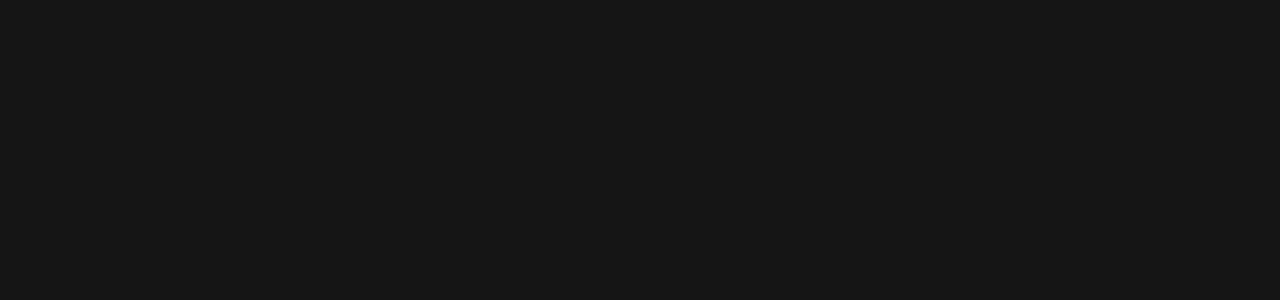
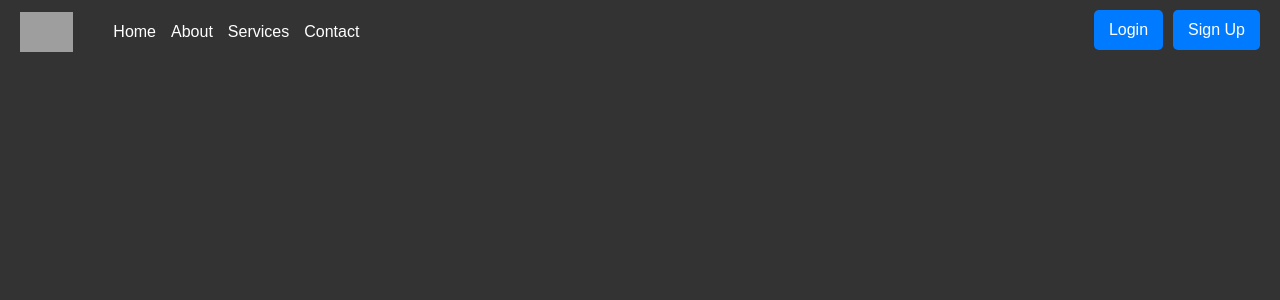
Before and after one commit to AzeemIdrisi/Hackhound, a React (Vite) app in the folder Frontend/: page / in a window 1280 px wide. Shown: the top 300 px of the page. Built offline with nearby package versions, Linux system fonts and the light colour scheme; grey boxes are pictures that could not be loaded.

Commit message:
commit
Signed-off-by: Devanshe sharma <devanshesharma6@gmail.com>

```diff
--- a/Frontend/src/Page/Home/Home.jsx
+++ b/Frontend/src/Page/Home/Home.jsx
@@ -3,7 +3,7 @@
 
 export default function Home() {
   return (
-    <div className='w-screen h-screen grid place-items-center'>
+    <div className='w-screen h-screen grid '>
       <Header/>
       </div>
   )
--- a/Frontend/src/component/Header.jsx
+++ b/Frontend/src/component/Header.jsx
@@ -1,9 +1,24 @@
 import React from 'react'
+import "./style.css"
 
 export default function Header() {
   return (
-    <div>
-
-    </div>
+    <nav class="navbar">
+        <div class="navbar-left">
+            <div class="logo">
+                <img src="logo.png" alt="Logo"></img>
+            </div>
+            <ul class="nav-list">
+                <li><a href="#">Home</a></li>
+                <li><a href="#">About</a></li>
+                <li><a href="#">Services</a></li>
+                <li><a href="#">Contact</a></li>
+            </ul>
+        </div>
+        <div class="navbar-right">
+            <button class="btn">Login</button>
+            <button class="btn">Sign Up</button>
+        </div>
+    </nav>
   )
 }
--- /dev/null
+++ b/Frontend/src/component/style.css
@@ -0,0 +1,63 @@
+body {
+    margin: 0;
+    font-family: Arial, sans-serif;
+}
+
+.navbar {
+    display: flex;
+    justify-content: space-between;
+    align-items: start;
+    padding: 10px 20px;
+    background-color: #333;
+    color: #fff;
+}
+
+.navbar-left {
+    display: flex;
+    align-items: center;
+}
+
+.navbar-right {
+    display: flex;
+    align-items: center;
+    justify-content: flex-end;
+}
+
+.logo img {
+    height: 40px;
+    margin-right: 30px;
+}
+
+.nav-list {
+    list-style: none;
+    margin: 0;
+    padding: 10px;
+    display: flex;
+}
+
+.nav-list li {
+    margin-right: 15px;
+}
+
+.nav-list li:last-child {
+    margin-right: 0;
+}
+
+.nav-list li a {
+    text-decoration: none;
+    color: #fff;
+}
+
+.btn {
+    margin-left: 10px;
+    padding: 8px 15px;
+    border: none;
+    border-radius: 5px;
+    background-color: #007bff;
+    color: #fff;
+    cursor: pointer;
+}
+
+.btn:hover {
+    background-color: #0056b3;
+}
```
